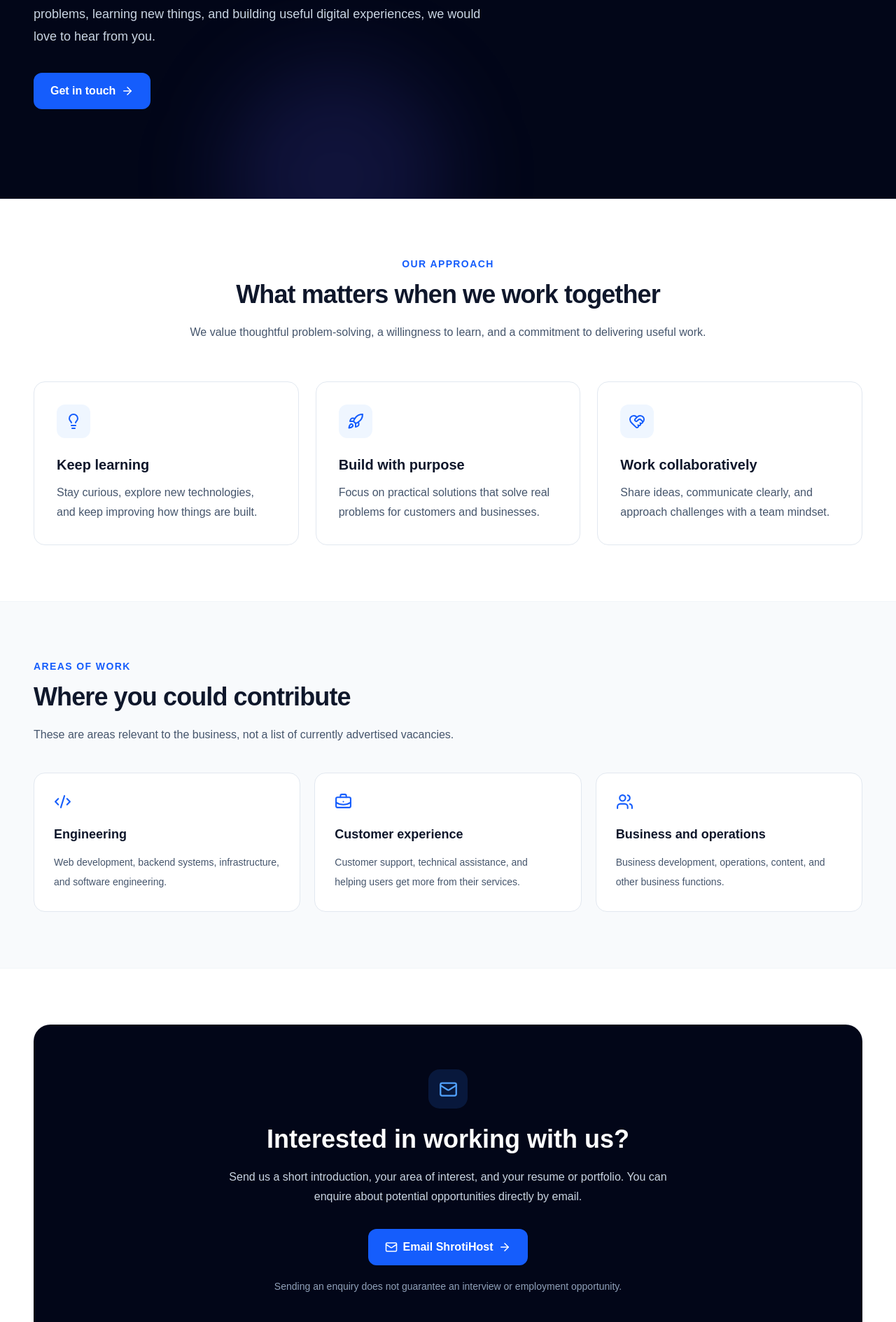
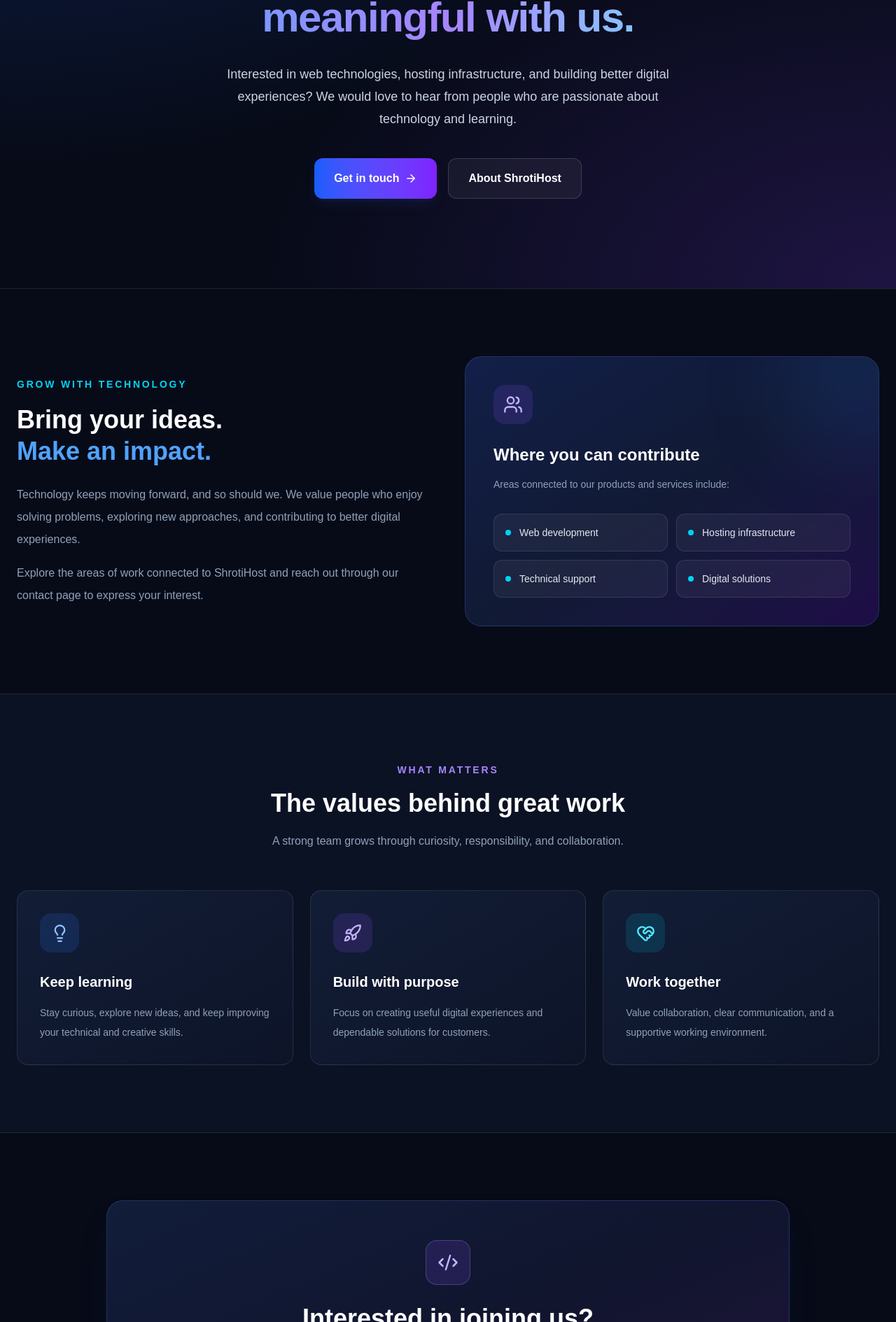
Before and after one commit to shreyareddy-dev/shrotihost-redesign, a Next.js app: page /careers in a window 1280 px wide. Shown: the part 451-2340 px from the top of the page at 70% size. Built offline with nearby package versions, Linux system fonts and the light colour scheme.

Commit message:
Apply dark theme to careers, status and domains pages

```diff
--- a/src/app/careers/page.tsx
+++ b/src/app/careers/page.tsx
@@ -1,5 +1,4 @@
 
-import type { Metadata } from "next";
 import Link from "next/link";
 import {
   ArrowRight,
@@ -7,217 +6,219 @@ import {
   Code2,
   HeartHandshake,
   Lightbulb,
-  Mail,
   Rocket,
   Users,
 } from "lucide-react";
-
-export const metadata: Metadata = {
-  title: "Careers | ShrotiHost",
-  description:
-    "Explore career opportunities and connect with ShrotiHost about working together.",
-};
 
 const values = [
   {
     icon: Lightbulb,
     title: "Keep learning",
     description:
-      "Stay curious, explore new technologies, and keep improving how things are built.",
+      "Stay curious, explore new ideas, and keep improving your technical and creative skills.",
   },
   {
     icon: Rocket,
     title: "Build with purpose",
     description:
-      "Focus on practical solutions that solve real problems for customers and businesses.",
+      "Focus on creating useful digital experiences and dependable solutions for customers.",
   },
   {
     icon: HeartHandshake,
-    title: "Work collaboratively",
+    title: "Work together",
     description:
-      "Share ideas, communicate clearly, and approach challenges with a team mindset.",
+      "Value collaboration, clear communication, and a supportive working environment.",
   },
 ];
 
 const areas = [
-  {
-    icon: Code2,
-    title: "Engineering",
-    description:
-      "Web development, backend systems, infrastructure, and software engineering.",
-  },
-  {
-    icon: BriefcaseBusiness,
-    title: "Customer experience",
-    description:
-      "Customer support, technical assistance, and helping users get more from their services.",
-  },
-  {
-    icon: Users,
-    title: "Business and operations",
-    description:
-      "Business development, operations, content, and other business functions.",
-  },
+  "Web development",
+  "Hosting infrastructure",
+  "Technical support",
+  "Digital solutions",
 ];
 
 export default function CareersPage() {
   return (
-    <main className="bg-white text-slate-900">
-      <section className="relative overflow-hidden border-b border-slate-100 bg-slate-950">
-        <div className="absolute -right-24 -top-24 h-80 w-80 rounded-full bg-blue-600/20 blur-3xl" />
-        <div className="absolute -bottom-32 left-1/4 h-80 w-80 rounded-full bg-indigo-500/15 blur-3xl" />
+    <main className="min-h-screen overflow-hidden bg-[#070b18] text-white">
+      {/* Hero */}
+      <section className="relative border-b border-white/10">
+        <div className="absolute inset-0 bg-[radial-gradient(ellipse_at_top_left,rgba(37,99,235,0.25),transparent_55%),radial-gradient(ellipse_at_bottom_right,rgba(124,58,237,0.20),transparent_50%)]" />
 
-        <div className="relative mx-auto max-w-7xl px-6 py-24 sm:px-8 lg:px-12 lg:py-32">
-          <div className="max-w-3xl">
-            <span className="inline-flex items-center gap-2 rounded-full border border-blue-400/30 bg-blue-400/10 px-4 py-2 text-sm font-medium text-blue-200">
-              <BriefcaseBusiness size={16} />
-              Careers at ShrotiHost
+        <div className="relative mx-auto max-w-7xl px-6 py-24 text-center sm:py-32">
+          <div className="mx-auto mb-7 flex h-16 w-16 items-center justify-center rounded-2xl border border-blue-400/30 bg-blue-500/15 text-blue-300 shadow-lg shadow-blue-950/30">
+            <BriefcaseBusiness size={30} />
+          </div>
+
+          <span className="inline-flex rounded-full border border-cyan-400/25 bg-cyan-400/10 px-4 py-2 text-sm font-semibold text-cyan-300">
+            Careers at ShrotiHost
+          </span>
+
+          <h1 className="mx-auto mt-7 max-w-4xl text-4xl font-extrabold leading-tight tracking-tight sm:text-5xl lg:text-6xl">
+            Build something
+            <span className="block bg-gradient-to-r from-blue-400 via-violet-400 to-cyan-300 bg-clip-text text-transparent">
+              meaningful with us.
             </span>
+          </h1>
 
-            <h1 className="mt-7 text-4xl font-bold tracking-tight text-white sm:text-5xl lg:text-6xl">
-              Build what&apos;s next.
-              <span className="mt-2 block text-blue-400">
-                Grow with us.
-              </span>
-            </h1>
+          <p className="mx-auto mt-7 max-w-2xl text-base leading-8 text-slate-300 sm:text-lg">
+            Interested in web technologies, hosting infrastructure, and
+            building better digital experiences? We would love to hear from
+            people who are passionate about technology and learning.
+          </p>
 
-            <p className="mt-6 max-w-2xl text-lg leading-8 text-slate-300">
-              We believe good technology starts with curious people.
-              If you enjoy solving problems, learning new things, and
-              building useful digital experiences, we would love to
-              hear from you.
-            </p>
+          <div className="mt-10 flex flex-wrap justify-center gap-4">
+            <Link
+              href="/contact"
+              className="inline-flex items-center gap-2 rounded-xl bg-gradient-to-r from-blue-600 to-violet-600 px-7 py-4 font-semibold text-white shadow-lg shadow-blue-950/40 transition hover:-translate-y-1 hover:shadow-blue-500/20"
+            >
+              Get in touch <ArrowRight size={18} />
+            </Link>
 
-            <a
-              href="mailto:support@shrotihost.in?subject=Career%20Enquiry"
-              className="mt-9 inline-flex items-center gap-2 rounded-xl bg-blue-600 px-6 py-3.5 font-semibold text-white transition hover:bg-blue-500"
+            <Link
+              href="/about"
+              className="inline-flex items-center gap-2 rounded-xl border border-white/15 bg-white/5 px-7 py-4 font-semibold text-white transition hover:border-blue-400/50 hover:bg-white/10"
             >
-              Get in touch
-              <ArrowRight size={18} />
-            </a>
+              About ShrotiHost
+            </Link>
           </div>
         </div>
       </section>
 
-      <section className="mx-auto max-w-7xl px-6 py-20 sm:px-8 lg:px-12">
-        <div className="mx-auto max-w-3xl text-center">
-          <span className="text-sm font-semibold uppercase tracking-widest text-blue-600">
-            Our approach
-          </span>
-          <h2 className="mt-3 text-3xl font-bold tracking-tight sm:text-4xl">
-            What matters when we work together
-          </h2>
-          <p className="mt-5 leading-7 text-slate-600">
-            We value thoughtful problem-solving, a willingness to learn,
-            and a commitment to delivering useful work.
-          </p>
-        </div>
+      {/* Introduction */}
+      <section className="mx-auto max-w-7xl px-6 py-20 sm:py-24">
+        <div className="grid items-center gap-12 lg:grid-cols-2">
+          <div>
+            <span className="text-sm font-bold uppercase tracking-[0.2em] text-cyan-400">
+              Grow with technology
+            </span>
 
-        <div className="mt-14 grid gap-6 md:grid-cols-3">
-          {values.map((value) => {
-            const Icon = value.icon;
+            <h2 className="mt-4 text-3xl font-bold leading-tight sm:text-4xl">
+              Bring your ideas.
+              <span className="block text-blue-400">
+                Make an impact.
+              </span>
+            </h2>
 
-            return (
-              <div
-                key={value.title}
-                className="rounded-2xl border border-slate-200 bg-white p-8 transition hover:-translate-y-1 hover:border-blue-200 hover:shadow-lg"
-              >
-                <div className="flex h-12 w-12 items-center justify-center rounded-xl bg-blue-50 text-blue-600">
-                  <Icon size={24} />
-                </div>
-                <h3 className="mt-6 text-xl font-semibold">
-                  {value.title}
-                </h3>
-                <p className="mt-3 leading-7 text-slate-600">
-                  {value.description}
-                </p>
+            <p className="mt-6 leading-8 text-slate-400">
+              Technology keeps moving forward, and so should we. We value
+              people who enjoy solving problems, exploring new approaches,
+              and contributing to better digital experiences.
+            </p>
+
+            <p className="mt-4 leading-8 text-slate-400">
+              Explore the areas of work connected to ShrotiHost and reach out
+              through our contact page to express your interest.
+            </p>
+          </div>
+
+          <div className="relative overflow-hidden rounded-3xl border border-blue-400/20 bg-gradient-to-br from-blue-950/80 via-[#111a35] to-violet-950/60 p-8 sm:p-10">
+            <div className="absolute -right-16 -top-16 h-48 w-48 rounded-full bg-blue-500/15 blur-3xl" />
+
+            <div className="relative">
+              <div className="mb-7 flex h-14 w-14 items-center justify-center rounded-2xl bg-violet-500/15 text-violet-300">
+                <Users size={28} />
               </div>
-            );
-          })}
+
+              <h3 className="text-2xl font-bold">
+                Where you can contribute
+              </h3>
+
+              <p className="mt-3 text-sm leading-7 text-slate-400">
+                Areas connected to our products and services include:
+              </p>
+
+              <div className="mt-7 grid gap-3 sm:grid-cols-2">
+                {areas.map((area) => (
+                  <div
+                    key={area}
+                    className="flex items-center gap-3 rounded-xl border border-white/10 bg-white/5 px-4 py-4 text-sm font-medium text-slate-200"
+                  >
+                    <span className="h-2 w-2 rounded-full bg-cyan-400" />
+                    {area}
+                  </div>
+                ))}
+              </div>
+            </div>
+          </div>
         </div>
       </section>
 
-      <section className="border-y border-slate-100 bg-slate-50">
-        <div className="mx-auto max-w-7xl px-6 py-20 sm:px-8 lg:px-12">
-          <div className="max-w-3xl">
-            <span className="text-sm font-semibold uppercase tracking-widest text-blue-600">
-              Areas of work
+      {/* Values */}
+      <section className="border-y border-white/10 bg-[#0b1224]">
+        <div className="mx-auto max-w-7xl px-6 py-20 sm:py-24">
+          <div className="mx-auto max-w-2xl text-center">
+            <span className="text-sm font-bold uppercase tracking-[0.2em] text-violet-400">
+              What matters
             </span>
-            <h2 className="mt-3 text-3xl font-bold tracking-tight sm:text-4xl">
-              Where you could contribute
+
+            <h2 className="mt-4 text-3xl font-bold sm:text-4xl">
+              The values behind great work
             </h2>
-            <p className="mt-5 leading-7 text-slate-600">
-              These are areas relevant to the business, not a list of
-              currently advertised vacancies.
+
+            <p className="mt-5 leading-7 text-slate-400">
+              A strong team grows through curiosity, responsibility, and
+              collaboration.
             </p>
           </div>
 
-          <div className="mt-10 grid gap-5 md:grid-cols-3">
-            {areas.map((area) => {
-              const Icon = area.icon;
+          <div className="mt-14 grid gap-6 md:grid-cols-3">
+            {values.map((value, index) => {
+              const Icon = value.icon;
 
               return (
-                <div
-                  key={area.title}
-                  className="rounded-2xl border border-slate-200 bg-white p-7"
+                <article
+                  key={value.title}
+                  className="group rounded-2xl border border-white/10 bg-gradient-to-br from-[#121d36] to-[#0d1428] p-8 transition duration-300 hover:-translate-y-2 hover:border-blue-400/40 hover:shadow-xl hover:shadow-blue-950/30"
                 >
-                  <Icon size={25} className="text-blue-600" />
-                  <h3 className="mt-5 text-lg font-semibold">
-                    {area.title}
+                  <div
+                    className={`flex h-14 w-14 items-center justify-center rounded-2xl ${
+                      index === 0
+                        ? "bg-blue-500/15 text-blue-300"
+                        : index === 1
+                          ? "bg-violet-500/15 text-violet-300"
+                          : "bg-cyan-500/15 text-cyan-300"
+                    }`}
+                  >
+                    <Icon size={27} />
+                  </div>
+
+                  <h3 className="mt-7 text-xl font-bold text-white">
+                    {value.title}
                   </h3>
-                  <p className="mt-3 text-sm leading-7 text-slate-600">
-                    {area.description}
+
+                  <p className="mt-4 text-sm leading-7 text-slate-400">
+                    {value.description}
                   </p>
-                </div>
+                </article>
               );
             })}
           </div>
         </div>
       </section>
 
-      <section className="mx-auto max-w-7xl px-6 py-20 sm:px-8 lg:px-12">
-        <div className="rounded-3xl bg-slate-950 px-7 py-12 text-center sm:px-12 sm:py-16">
-          <div className="mx-auto flex h-14 w-14 items-center justify-center rounded-2xl bg-blue-500/15 text-blue-400">
-            <Mail size={27} />
+      {/* Openings */}
+      <section className="mx-auto max-w-5xl px-6 py-20 sm:py-24">
+        <div className="rounded-3xl border border-blue-400/20 bg-gradient-to-br from-[#111d3a] via-[#11152e] to-[#21133c] p-8 text-center shadow-2xl shadow-blue-950/20 sm:p-14">
+          <div className="mx-auto flex h-16 w-16 items-center justify-center rounded-2xl border border-violet-400/30 bg-violet-500/15 text-violet-300">
+            <Code2 size={30} />
           </div>
 
-          <h2 className="mt-6 text-3xl font-bold text-white sm:text-4xl">
-            Interested in working with us?
+          <h2 className="mt-7 text-3xl font-bold sm:text-4xl">
+            Interested in joining us?
           </h2>
 
-          <p className="mx-auto mt-5 max-w-2xl leading-7 text-slate-300">
-            Send us a short introduction, your area of interest, and
-            your resume or portfolio. You can enquire about potential
-            opportunities directly by email.
+          <p className="mx-auto mt-5 max-w-2xl leading-8 text-slate-300">
+            There are no specific vacancies listed on this careers page at
+            the moment. If you are interested in opportunities with
+            ShrotiHost, please reach out through our contact page.
           </p>
 
-          <a
-            href="mailto:support@shrotihost.in?subject=Career%20Enquiry"
-            className="mt-8 inline-flex items-center gap-2 rounded-xl bg-blue-600 px-6 py-3.5 font-semibold text-white transition hover:bg-blue-500"
-          >
-            <Mail size={18} />
-            Email ShrotiHost
-            <ArrowRight size={18} />
-          </a>
-
-          <p className="mt-5 text-sm text-slate-400">
-            Sending an enquiry does not guarantee an interview or
-            employment opportunity.
-          </p>
-        </div>
-      </section>
-
-      <section className="border-t border-slate-100">
-        <div className="mx-auto flex max-w-7xl flex-col items-center justify-between gap-5 px-6 py-8 sm:flex-row sm:px-8 lg:px-12">
-          <p className="text-sm text-slate-500">
-            Have a question about ShrotiHost?
-          </p>
           <Link
             href="/contact"
-            className="inline-flex items-center gap-2 text-sm font-semibold text-blue-600 hover:text-blue-700"
+            className="mt-9 inline-flex items-center gap-2 rounded-xl bg-gradient-to-r from-blue-600 to-violet-600 px-8 py-4 font-semibold text-white transition hover:-translate-y-1 hover:shadow-lg hover:shadow-blue-500/20"
           >
-            Contact our team
-            <ArrowRight size={16} />
+            Contact ShrotiHost <ArrowRight size={18} />
           </Link>
         </div>
       </section>
```
Also changed, not shown: src/app/status/page.tsx (+61 -37 lines).
